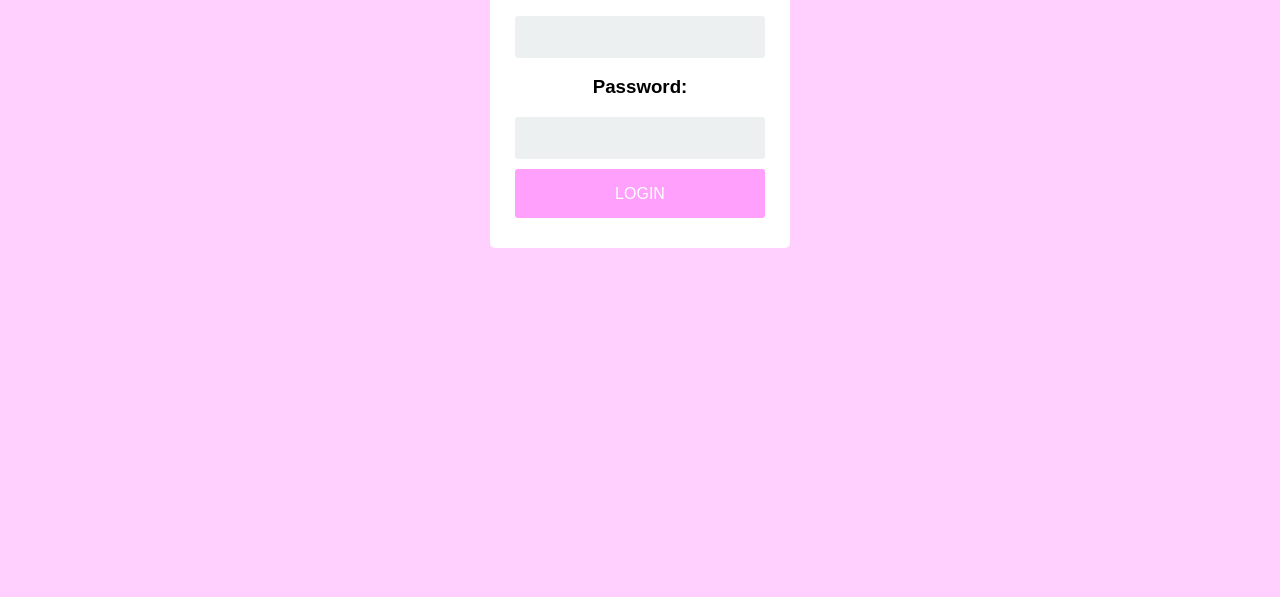
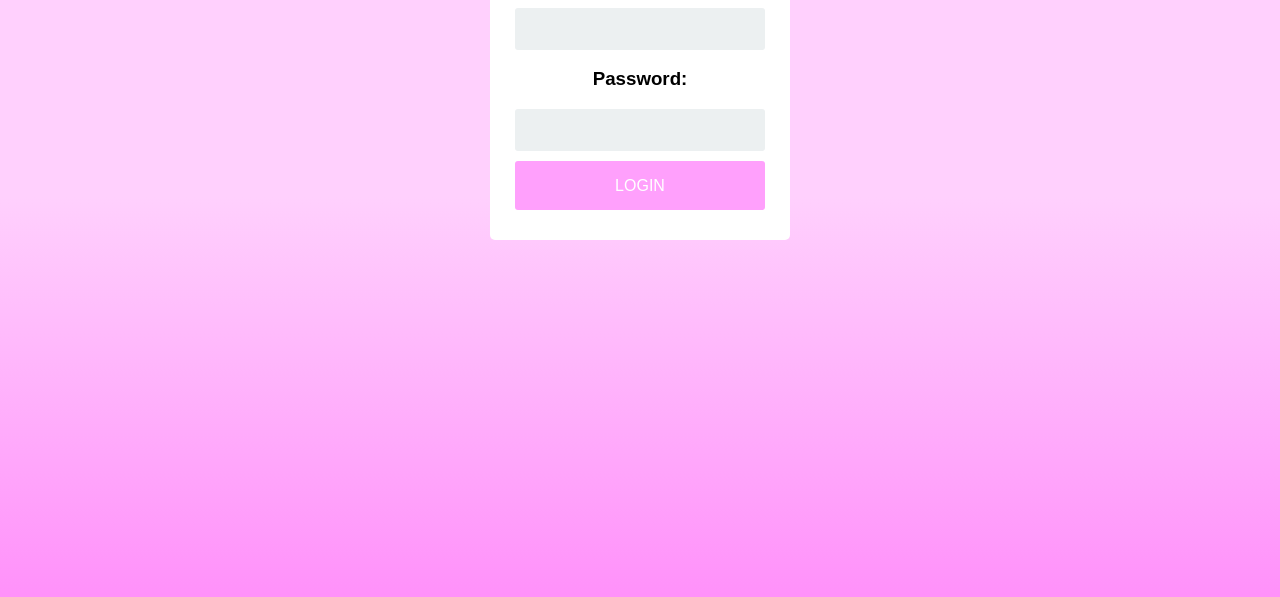
Before and after one commit to Pieisyum25/secret, a plain HTML site: page index.html in a window 1280 px wide. Shown: the part 203-800 px from the top of the page. Drawn offline with Linux system fonts and the light colour scheme.

Commit message:
Add gradient background

```diff
--- a/styles.css
+++ b/styles.css
@@ -8,8 +8,12 @@
 
 body {
     font-family: Arial;
-    background-color: #ffd0fd;
+    background-image: linear-gradient(#ffd0fd 50%, #ff91fa 100%);
     padding: 50px;
+    height: 100%;
+    margin: 0;
+    background-repeat: no-repeat;
+    background-attachment: fixed;
 }
 
 #login {
```
